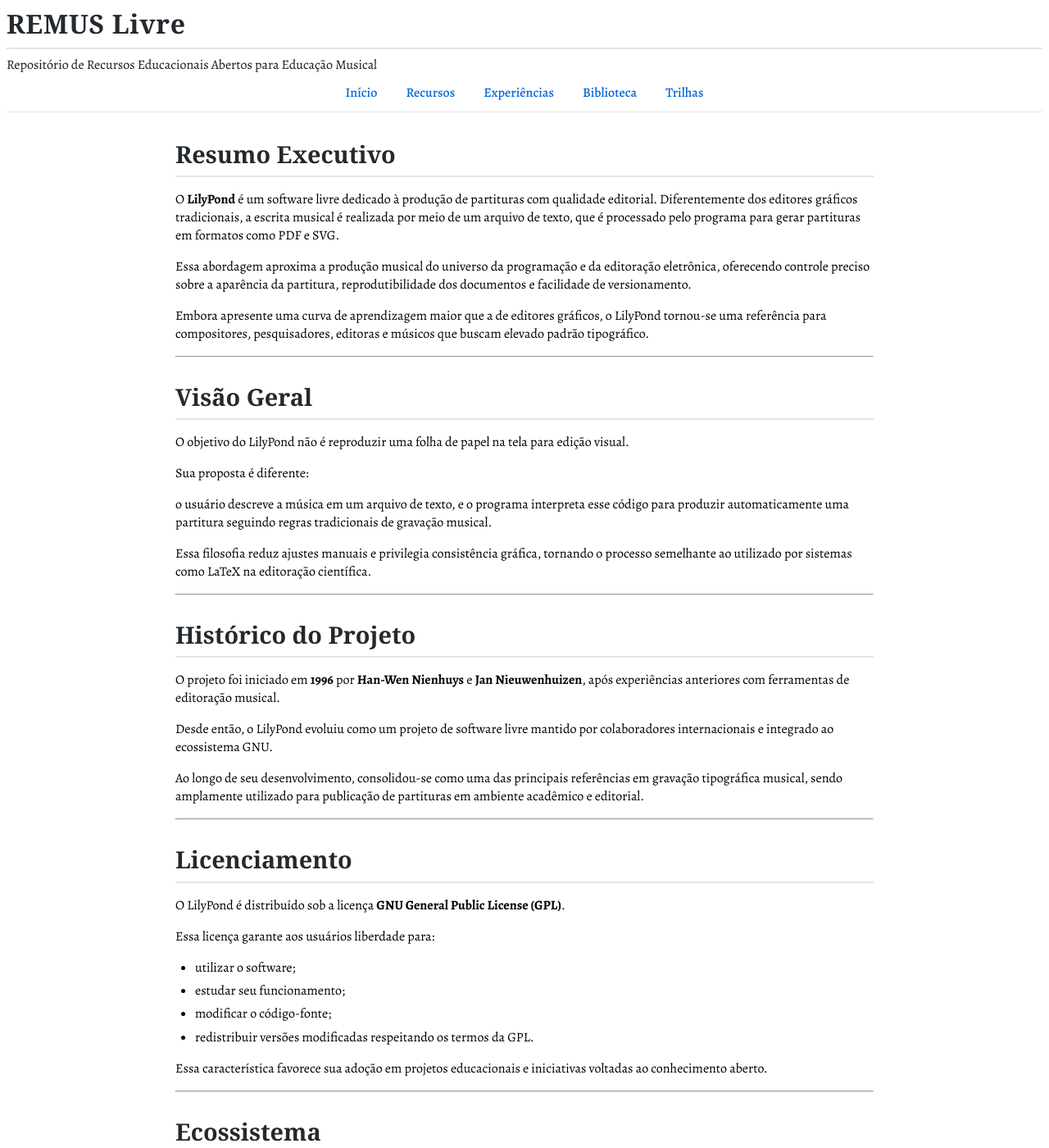
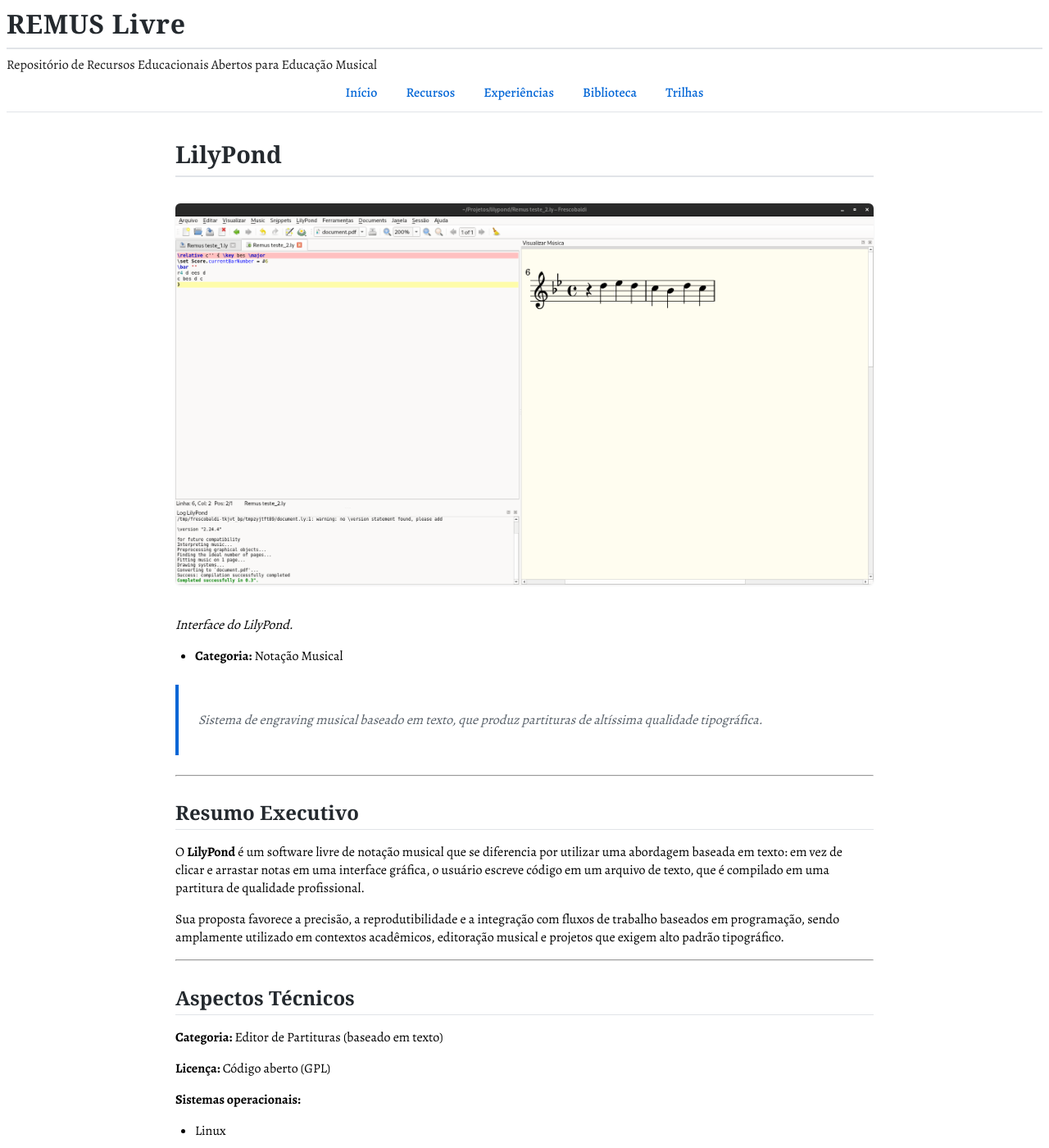
Before and after one commit to remus-livre/remus-livre.github.io, a Jekyll site: the page built from recursos/lilypond.md, in a window 1280 px wide and 1400 px high. Shown: the whole window at 82% size. Built offline with Jekyll 4.4.1, drawn with Linux system fonts in a browser that asks for light colours; some web fonts are replaced; our own code applies the rules of GitHub Pages for plain Markdown files; some of the changed text lies outside the part shown.

Commit message:
Adiciona front matter e imagem à ficha do LilyPond

```diff
--- a/recursos/lilypond.md
+++ b/recursos/lilypond.md
@@ -1,314 +1,205 @@
 ---
-
+layout: default
 title: LilyPond
-description: Sistema livre de gravação tipográfica de partituras baseado em linguagem textual.
-category: Notação Musical
-slug: lilypond
-version: 1.0.0
-status: Publicado
------------------
+---
 
 # LilyPond
 
-> Sistema de gravação tipográfica musical (music engraving) que utiliza uma linguagem textual para produzir partituras de alta qualidade tipográfica.
+![LilyPond](../../imagens/notacao/notacao-lilypond.jpg)
+
+*Interface do LilyPond.*
+
+- **Categoria:** Notação Musical
+
+> Sistema de engraving musical baseado em texto, que produz partituras de altíssima qualidade tipográfica.
 
 ---
 
-# Resumo Executivo
+## Resumo Executivo
 
-O **LilyPond** é um software livre dedicado à produção de partituras com qualidade editorial. Diferentemente dos editores gráficos tradicionais, a escrita musical é realizada por meio de um arquivo de texto, que é processado pelo programa para gerar partituras em formatos como PDF e SVG.
+O **LilyPond** é um software livre de notação musical que se diferencia por utilizar uma abordagem baseada em texto: em vez de clicar e arrastar notas em uma interface gráfica, o usuário escreve código em um arquivo de texto, que é compilado em uma partitura de qualidade profissional.
 
-Essa abordagem aproxima a produção musical do universo da programação e da editoração eletrônica, oferecendo controle preciso sobre a aparência da partitura, reprodutibilidade dos documentos e facilidade de versionamento.
-
-Embora apresente uma curva de aprendizagem maior que a de editores gráficos, o LilyPond tornou-se uma referência para compositores, pesquisadores, editoras e músicos que buscam elevado padrão tipográfico.
+Sua proposta favorece a precisão, a reprodutibilidade e a integração com fluxos de trabalho baseados em programação, sendo amplamente utilizado em contextos acadêmicos, editoração musical e projetos que exigem alto padrão tipográfico.
 
 ---
 
-# Visão Geral
+## Aspectos Técnicos
 
-O objetivo do LilyPond não é reproduzir uma folha de papel na tela para edição visual.
+**Categoria:** Editor de Partituras (baseado em texto)
 
-Sua proposta é diferente:
+**Licença:** Código aberto (GPL)
 
-o usuário descreve a música em um arquivo de texto, e o programa interpreta esse código para produzir automaticamente uma partitura seguindo regras tradicionais de gravação musical.
-
-Essa filosofia reduz ajustes manuais e privilegia consistência gráfica, tornando o processo semelhante ao utilizado por sistemas como LaTeX na editoração científica.
-
----
-
-# Histórico do Projeto
-
-O projeto foi iniciado em **1996** por **Han-Wen Nienhuys** e **Jan Nieuwenhuizen**, após experiências anteriores com ferramentas de editoração musical.
-
-Desde então, o LilyPond evoluiu como um projeto de software livre mantido por colaboradores internacionais e integrado ao ecossistema GNU.
-
-Ao longo de seu desenvolvimento, consolidou-se como uma das principais referências em gravação tipográfica musical, sendo amplamente utilizado para publicação de partituras em ambiente acadêmico e editorial.
-
----
-
-# Licenciamento
-
-O LilyPond é distribuído sob a licença **GNU General Public License (GPL)**.
-
-Essa licença garante aos usuários liberdade para:
-
-* utilizar o software;
-* estudar seu funcionamento;
-* modificar o código-fonte;
-* redistribuir versões modificadas respeitando os termos da GPL.
-
-Essa característica favorece sua adoção em projetos educacionais e iniciativas voltadas ao conhecimento aberto.
-
----
-
-# Ecossistema
-
-O LilyPond integra um conjunto de ferramentas voltadas à produção editorial de partituras.
-
-Entre elas destacam-se:
-
-* MusicXML;
-* MIDI;
-* LaTeX;
-* Frescobaldi (editor dedicado ao LilyPond);
-* Git para versionamento;
-* ambientes colaborativos de desenvolvimento.
-
-Esse ecossistema permite integrar composição, documentação e publicação em um único fluxo de trabalho.
-
----
-
-# Aspectos Técnicos
-
-**Categoria:** Sistema de gravação tipográfica musical
-
-**Licença:** GPL
-
-**Sistemas operacionais**
+**Sistemas operacionais:**
 
 * Linux
 * Windows
 * macOS
-* FreeBSD
 
-**Entrada**
+**Linguagem:**
 
-* arquivos `.ly`
-* MusicXML (por ferramentas auxiliares)
-* MIDI (conversão)
+* LilyPond (linguagem própria, baseada em texto)
 
-**Saída**
+**Formatos suportados**
+
+### Entrada
+
+* LilyPond (.ly)
+* MusicXML (via conversão)
+
+### Exportação
 
 * PDF
+* PNG
 * SVG
-* PNG
-* PostScript
 * MIDI
+
+### Recursos principais
+
+* Notação musical tradicional;
+* Alta qualidade tipográfica;
+* Partituras orquestrais;
+* Tablaturas;
+* Percussão;
+* Letras e cifras;
+* Integração com LaTeX;
+* Reprodutibilidade (mesmo código, mesmo resultado).
 
 ---
 
-# Por dentro da ferramenta
+## Aplicações na Educação Musical
 
-O LilyPond possui uma arquitetura diferente da maioria dos programas de notação musical.
+O LilyPond pode ser utilizado em diferentes níveis de ensino.
 
-Seu núcleo é desenvolvido principalmente em **C++**, enquanto sua linguagem de extensão utiliza **GNU Guile (Scheme)**.
+Entre as aplicações mais comuns destacam-se:
 
-Durante o processamento, o programa interpreta o arquivo textual, analisa sua estrutura musical e aplica automaticamente regras de espaçamento, posicionamento de elementos, ligaduras, articulações e demais convenções tipográficas.
+* elaboração de exercícios;
+* produção de material didático;
+* composição algorítmica;
+* análise musical;
+* editoração de partituras;
+* ensino de lógica e estrutura musical;
+* projetos interdisciplinares com programação.
 
-Essa separação entre conteúdo musical e apresentação aproxima o LilyPond das linguagens de marcação utilizadas na produção científica e técnica.
+Sua abordagem favorece a compreensão da música como estrutura formal e lógica.
 
 ---
 
-# Recursos Principais
+## Escola Pública
 
-* escrita musical baseada em texto;
-* elevada qualidade tipográfica;
-* geração automática de partituras;
-* suporte a grandes formações instrumentais;
-* produção de partes individuais;
-* exportação para múltiplos formatos;
-* integração com sistemas de controle de versões.
+Por ser gratuito e funcionar em diferentes sistemas operacionais, o LilyPond apresenta excelente potencial para escolas públicas.
+
+Entre suas vantagens:
+
+* ausência de custos com licenciamento;
+* instalação em laboratórios escolares;
+* utilização em computadores de baixo custo;
+* ampla documentação produzida pela comunidade;
+* possibilidade de integração com projetos de programação.
 
 ---
 
-# Aplicações na Educação Musical
+## STEAM
 
-O LilyPond pode ser utilizado em atividades como:
+O LilyPond dialoga com diferentes áreas do conhecimento.
 
-* introdução à escrita musical digital;
-* preparação de materiais didáticos;
-* composição;
-* análise musical;
-* edição de repertórios;
-* projetos de pesquisa;
-* produção de materiais para cursos superiores.
+Pode integrar projetos envolvendo:
 
-Sua utilização também favorece o desenvolvimento do pensamento computacional ao aproximar música e linguagem de programação.
+* Matemática (proporções, lógica, algoritmos);
+* Computação (programação, compilação);
+* Design gráfico (tipografia);
+* Produção multimídia;
+* História da Música.
+
+Essas possibilidades favorecem propostas interdisciplinares e projetos baseados em resolução de problemas.
 
 ---
 
-# Escola Pública
+## Inteligência Artificial
 
-Embora não seja a ferramenta mais indicada para iniciantes, o LilyPond pode desempenhar papel importante em projetos de aprofundamento.
+Embora o LilyPond não seja uma ferramenta de IA, pode ser integrado a fluxos de trabalho que utilizam inteligência artificial.
 
-Entre seus potenciais destacam-se:
+Exemplos:
 
-* utilização sem custos de licenciamento;
-* funcionamento em diferentes plataformas;
-* documentação aberta;
-* integração com laboratórios de informática;
-* incentivo à autonomia tecnológica.
+* geração de código LilyPond;
+* conversão de formatos;
+* análise musical;
+* criação de exercícios personalizados.
+
+A IA deve atuar como ferramenta de apoio ao processo criativo e pedagógico, preservando a autoria e a mediação docente.
 
 ---
 
-# Formação de Professores
+## Primeira Experiência
 
-Na formação inicial e continuada, o LilyPond possibilita discutir:
+Uma atividade inicial pode consistir na criação de uma pequena melodia em LilyPond.
 
-* padrões abertos;
-* documentação técnica;
-* automação da produção de partituras;
-* cultura do software livre;
-* versionamento de materiais didáticos.
+Objetivos:
+
+* conhecer a sintaxe básica;
+* inserir notas;
+* alterar figuras rítmicas;
+* utilizar pausas;
+* compilar a partitura;
+* exportar em PDF.
+
+Tempo estimado: 40 a 60 minutos.
 
 ---
 
-# STEAM
+## Caderno de Bordo
 
-O LilyPond favorece atividades interdisciplinares envolvendo:
+Durante o uso do LilyPond, recomenda-se registrar:
 
-* Música;
-* Computação;
-* Matemática;
-* Editoração;
-* Linguagens formais;
-* Ciência de Dados aplicada à música.
+* dificuldades encontradas;
+* estratégias adotadas;
+* descobertas realizadas;
+* possibilidades pedagógicas identificadas;
+* sugestões para futuras atividades.
+
+Esses registros contribuem para processos de reflexão e aperfeiçoamento das práticas docentes.
 
 ---
 
-# Inteligência Artificial
+## Materiais Complementares
 
-O LilyPond pode integrar fluxos de trabalho envolvendo IA.
+Sugestões de consulta:
 
-Entre as possibilidades:
-
-* geração de código LilyPond a partir de descrições musicais;
-* conversão de análises harmônicas em partituras;
-* automatização de exercícios;
-* documentação de experimentos musicais.
-
-Nesses cenários, a IA atua como ferramenta de apoio, enquanto a revisão musical permanece sob responsabilidade do usuário.
+* documentação oficial;
+* manuais produzidos pela comunidade;
+* fóruns de usuários;
+* vídeos tutoriais;
+* exemplos de partituras.
 
 ---
 
-# Primeira Experiência
+## Articulações
 
-Uma atividade inicial consiste em criar uma pequena melodia utilizando apenas notas e compassos básicos.
+Esta ferramenta relaciona-se diretamente com:
 
-Objetivos:
-
-* compreender a sintaxe da linguagem;
-* gerar a primeira partitura;
-* interpretar mensagens de erro;
-* exportar em PDF.
-
-Essa atividade evidencia a diferença entre um editor gráfico e um sistema baseado em linguagem textual.
+* MusicXML;
+* MIDI;
+* MuseScore;
+* LaTeX;
+* editores de áudio;
+* ambientes virtuais de aprendizagem.
 
 ---
 
-# Caderno de Bordo
+## Olhar do REMUS
 
-Durante a utilização recomenda-se registrar:
+O LilyPond representa uma das iniciativas mais relevantes do movimento de software livre aplicado à Educação Musical.
 
-* dificuldades encontradas;
-* comandos aprendidos;
-* soluções desenvolvidas;
-* exemplos reutilizáveis;
-* aplicações em atividades educacionais.
+Sua consolidação demonstra que projetos colaborativos podem alcançar elevado nível técnico e atender desde estudantes iniciantes até profissionais da música.
+
+Para o REMUS Livre, o LilyPond não é apenas um editor de partituras. É um exemplo de como a programação pode se tornar uma linguagem de criação musical, aproximando estudantes de conceitos como lógica, estrutura e algoritmos.
+
+Sua adoção em escolas públicas, universidades e projetos de extensão reforça seu potencial como ferramenta estratégica para uma educação musical crítica, colaborativa e aberta.
 
 ---
 
-# Boas práticas
-
-* comentar arquivos longos;
-* organizar projetos em pastas;
-* utilizar controle de versões;
-* manter modelos reutilizáveis;
-* documentar personalizações.
-
----
-
-# Limitações
-
-Entre as principais limitações destacam-se:
-
-* curva de aprendizagem superior à dos editores gráficos;
-* necessidade de familiaridade com sintaxe textual;
-* menor indicação para usuários iniciantes;
-* edição menos intuitiva para alterações rápidas.
-
-Essas características não representam deficiências do projeto, mas refletem sua proposta voltada à produção tipográfica de alta qualidade.
-
----
-
-# Comparação com alternativas
-
-| Ferramenta   | Característica principal              |
-| ------------ | ------------------------------------- |
-| MuseScore    | Interface gráfica intuitiva           |
-| LilyPond     | Gravação tipográfica baseada em texto |
-| Flat         | Colaboração online                    |
-| NoteFlight   | Edição colaborativa em navegador      |
-| ABC Notation | Linguagem textual simplificada        |
-
----
-
-# Materiais Complementares
+## Referências
 
 * Documentação oficial do LilyPond.
-* Manual de Aprendizagem (Learning Manual).
-* Manual de Notação.
-* Guia de Contribuição.
-* Projeto Frescobaldi.
-
----
-
-# Veja também
-
-* MuseScore
-* MusicXML
-* ABC Notation
-* OpenSheetMusicDisplay
-
----
-
-# Olhar do REMUS
-
-O LilyPond representa uma abordagem singular da notação musical digital.
-
-Enquanto muitos programas procuram reproduzir a experiência da escrita manual em uma interface gráfica, o LilyPond adota uma lógica declarativa: o foco está na descrição da música, não no posicionamento manual dos elementos da partitura.
-
-Essa característica favorece práticas relacionadas à documentação, reprodutibilidade, versionamento e colaboração, aproximando a produção musical de metodologias amplamente utilizadas na ciência aberta e no desenvolvimento de software.
-
-Para docentes e pesquisadores, compreender essa abordagem amplia a percepção sobre diferentes formas de representar e organizar o conhecimento musical em ambientes digitais.
-
----
-
-# Referências
-
-* Documentação oficial do LilyPond.
-* Learning Manual.
-* Notation Reference.
-* Contributor's Guide.
-* GNU General Public License.
+* Manual do usuário.
+* Comunidade LilyPond.
 * Literatura sobre tecnologias digitais aplicadas à Educação Musical.
-
----
-
-# Histórico da ficha
-
-**Versão 1.0.0**
-
-* Primeira publicação da ficha.
-* Estrutura editorial alinhada ao padrão do REMUS Livre.
-* Revisão técnica baseada na documentação oficial do projeto.
```
